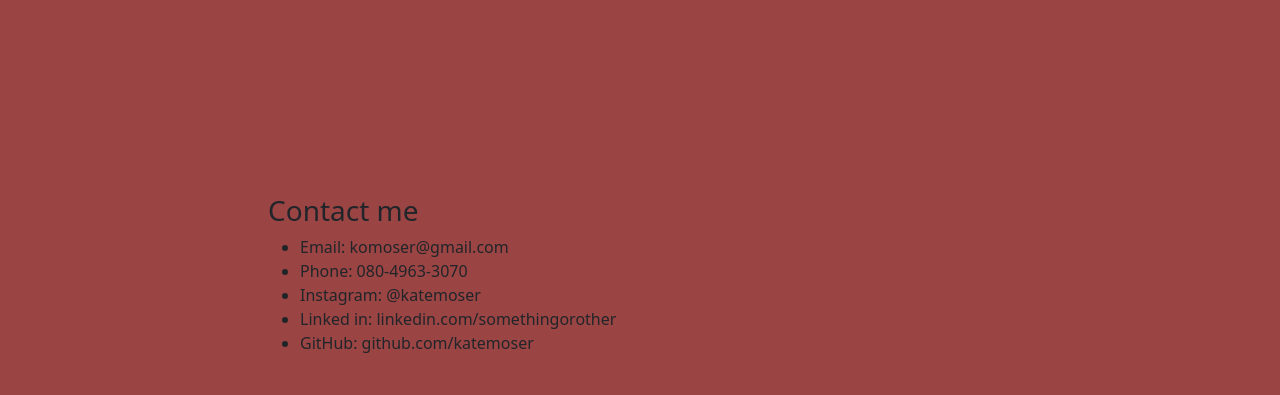
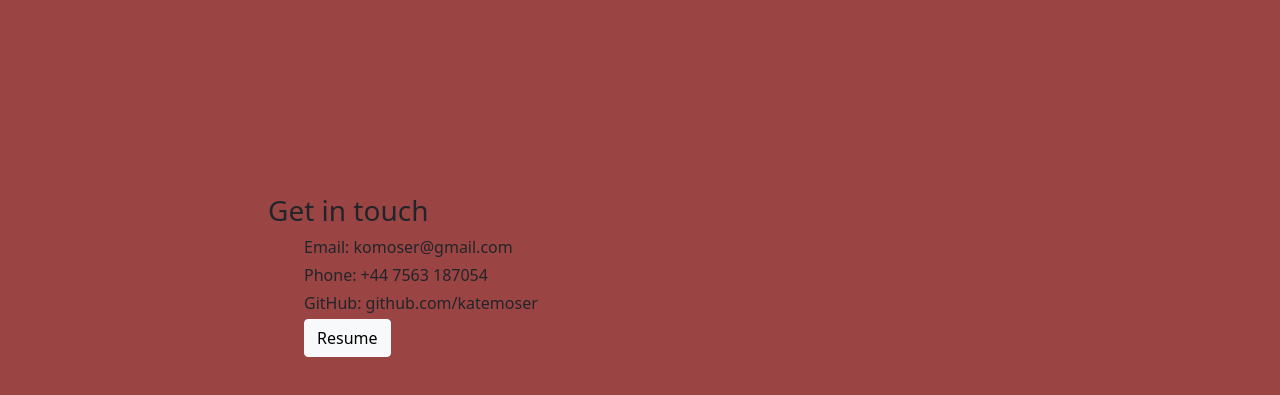
Before and after one commit to katemoser/personal-website, a plain HTML site: page index.html in a window 1280 px wide. Both pictures are taken after a click on the link "Contact". Shown: the part 3304-3699 px from the top of the page. Drawn offline with nearby package versions, Linux system fonts and the light colour scheme.

Commit message:
Changed contact section

```diff
--- a/index.html
+++ b/index.html
@@ -73,9 +73,6 @@
           <p>
             I am a serial hobbiest and love trying new things. I like to spend as much time as possible outside in nature, but when the weather doesn't allow for that I like to cook, knit, and try new crafts.
           </p>
-          <p>
-            Resume available <a class="link-dark" href="files/resume.pdf">here</a>.
-          </p>
         </div>
         <div class = "col-md-6">
           <img id="profilePic" src="images/kate.jpeg" alt="A picture of Kate Moser">
@@ -98,7 +95,7 @@
         <div class="card-body">
           <h5 class="card-title">Memory Game</h5>
           <p class="card-text">I made this memory game as part of my pre-work for Rithm School</p>
-          <a href="../A5-Memory_Game/index.html" class="btn btn-primary">Play Memory</a>
+          <a href="../A5-Memory_Game/index.html" class="btn btn-light">Play Memory</a>
         </div>
       </div>
     </div>
@@ -108,7 +105,7 @@
           <div class="card-body">
             <h5 class="card-title">Meme Generator</h5>
             <p class="card-text">A meme generator I made as part of my pre-work for Rithm School</p>
-            <a href="../A4-Meme_Generator/index.html" class="btn btn-primary">Make a Meme</a>
+            <a href="../A4-Meme_Generator/index.html" class="btn btn-light">Make a Meme</a>
           </div>
         </div>
       </div>
@@ -147,7 +144,7 @@
           <img src="images/ayutthaya.JPG" class="d-block w-100" alt="Ayutthaya, Thailand">
           <div class="carousel-caption d-none d-md-block">
             <h5>Ayutthaya, Thailand</h5>
-            <p>The second capital of the Siamese Kingdom</p>
+            <p>Ancient capital of the Siamese Kingdom</p>
           </div>
         </div>
         <div class="carousel-item">
@@ -175,23 +172,20 @@
   <section class="min-vh-100" id="contact">
     <div class="container-fluid">
       <h3>
-        Contact me
+        Get in touch
       </h3>
-      <ul>
+      <ul class="contactInfo">
         <li>
           Email: komoser@gmail.com
         </li>
         <li>
-          Phone: 080-4963-3070
-        </li>
-        <li>
-          Instagram: @katemoser
-        </li>
-        <li>
-          Linked in: linkedin.com/somethingorother
+          Phone: +44 7563 187054
         </li>
         <li>
           GitHub: github.com/katemoser
+        </li>
+        <li>
+          <a href="files/resume.pdf" class="btn btn-light">Resume</a>
         </li>
       </ul>
   </div>
--- a/style.css
+++ b/style.css
@@ -7,6 +7,14 @@
     background-color:rgb(255, 197, 174);
 }
 
+.contactInfo li{
+    margin: 4px;
+}
+
+ul{
+    list-style-type: none;
+    text-size-adjust: auto;
+}
 
 #profilePic {
     max-width: 300px;
@@ -14,7 +22,7 @@
 }
 
 #title {
-    background-color: rgb(255, 197, 174);
+    background-color: rgb(250, 179, 151);
     padding: 15% 15%;
 }
 
```
